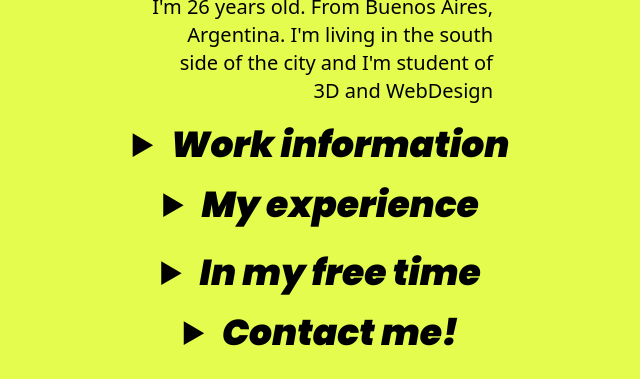
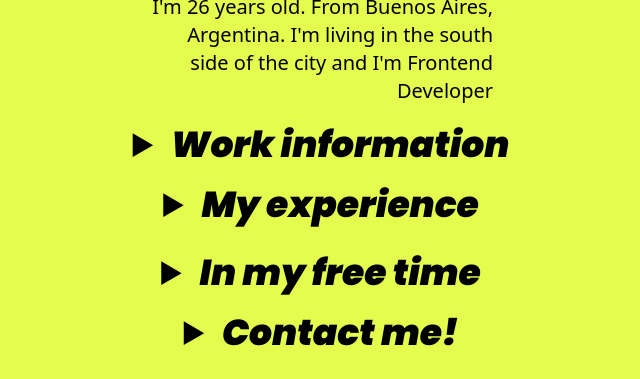
Before and after one commit to GuidoToritto/CurriculumVitae, a plain HTML site: page index.html in a window 1280 px wide. Shown: the part 368-747 px from the top of the page, without its empty margins (319-959 px from the left). Drawn offline with nearby package versions, Linux system fonts and the light colour scheme; some packages are replaced by stand-ins of ours; a script that the page names is missing.

Commit message:
Update index.html

```diff
--- a/index.html
+++ b/index.html
@@ -35,7 +35,7 @@
     <div class=" mb-5 text-end px-5">
         <h2 class="text-4xl love">About me</h2>
         <h4 class="text-xl">I'm 26 years old. From Buenos Aires, Argentina. I'm living in the south side of the city and
-            I'm student of 3D and WebDesign</h4>
+            I'm Frontend Developer</h4>
     </div>
 
 
```
